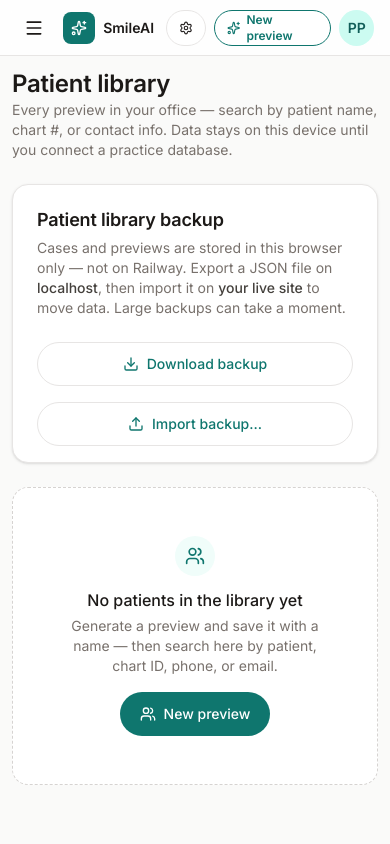
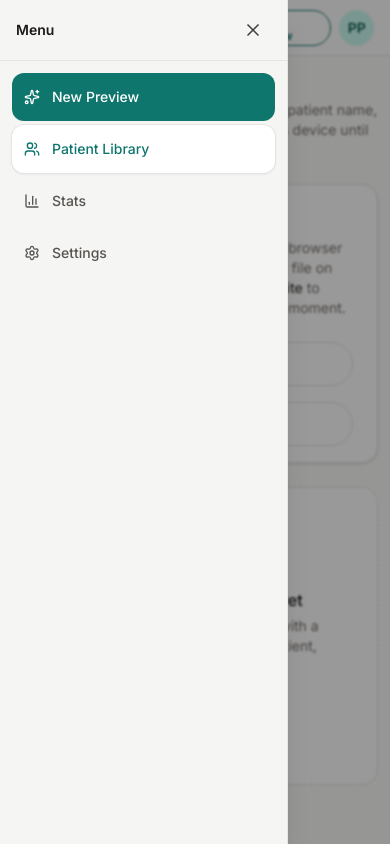
Before and after one commit to johnreddredd/dentist-main, a Next.js app: page /cases in a window 390 px wide. Both pictures are taken after a click on the button "Open menu". Built offline with nearby package versions, Linux system fonts and the light colour scheme.

Commit message:
Fix mobile hamburger: slide-out nav with sidebar links
Made-with: Cursor

```diff
--- a/components/dashboard/TopBar.tsx
+++ b/components/dashboard/TopBar.tsx
@@ -1,16 +1,57 @@
 "use client";
 
+import * as React from "react";
 import Link from "next/link";
-import { Menu, Settings, Sparkles } from "lucide-react";
+import { usePathname } from "next/navigation";
+import {
+  BarChart3,
+  Menu,
+  Settings,
+  Sparkles,
+  Users,
+  X,
+} from "lucide-react";
+import { cn } from "@/lib/utils";
 import { useGenerateForm } from "@/lib/stores/generate-form";
 
+const MOBILE_LINKS = [
+  { href: "/generate", label: "New Preview", icon: Sparkles, primary: true },
+  { href: "/cases", label: "Patient Library", icon: Users },
+  { href: "/stats", label: "Stats", icon: BarChart3 },
+  { href: "/settings", label: "Settings", icon: Settings },
+] as const;
+
 export function TopBar() {
+  const pathname = usePathname();
+  const [menuOpen, setMenuOpen] = React.useState(false);
+
+  React.useEffect(() => {
+    if (!menuOpen) return;
+    const prev = document.body.style.overflow;
+    document.body.style.overflow = "hidden";
+    return () => {
+      document.body.style.overflow = prev;
+    };
+  }, [menuOpen]);
+
+  React.useEffect(() => {
+    if (!menuOpen) return;
+    const onKey = (e: KeyboardEvent) => {
+      if (e.key === "Escape") setMenuOpen(false);
+    };
+    window.addEventListener("keydown", onKey);
+    return () => window.removeEventListener("keydown", onKey);
+  }, [menuOpen]);
+
   return (
+    <>
       <header className="sticky top-0 z-10 flex h-14 items-center gap-3 border-b border-[color:var(--color-warm-200)] bg-white/80 px-4 backdrop-blur lg:h-16 lg:px-6">
         <button
           type="button"
           className="inline-flex size-9 items-center justify-center rounded-lg hover:bg-[color:var(--color-warm-100)] lg:hidden"
-        aria-label="Menu"
+          aria-label="Open menu"
+          aria-expanded={menuOpen}
+          onClick={() => setMenuOpen(true)}
         >
           <Menu className="size-5" />
         </button>
@@ -45,5 +86,67 @@ export function TopBar() {
           </div>
         </div>
       </header>
+
+      {menuOpen ? (
+        <div className="fixed inset-0 z-50 lg:hidden">
+          <button
+            type="button"
+            className="absolute inset-0 bg-black/40 backdrop-blur-[1px]"
+            aria-label="Close menu"
+            onClick={() => setMenuOpen(false)}
+          />
+          <div
+            className="absolute inset-y-0 left-0 flex w-[min(18rem,calc(100vw-2.5rem))] flex-col border-r border-[color:var(--color-warm-200)] bg-[#F5F5F4] shadow-xl"
+            role="dialog"
+            aria-modal="true"
+            aria-label="Main navigation"
+          >
+            <div className="flex items-center justify-between border-b border-[#E7E5E4] px-4 py-3">
+              <span className="text-sm font-semibold text-[color:var(--color-warm-900)]">
+                Menu
+              </span>
+              <button
+                type="button"
+                className="inline-flex size-9 items-center justify-center rounded-lg hover:bg-white"
+                aria-label="Close menu"
+                onClick={() => setMenuOpen(false)}
+              >
+                <X className="size-5 text-[color:var(--color-warm-700)]" />
+              </button>
+            </div>
+            <nav className="flex flex-col gap-1 p-3">
+              {MOBILE_LINKS.map((l) => {
+                const Icon = l.icon;
+                const active =
+                  pathname === l.href || pathname.startsWith(`${l.href}/`);
+                return (
+                  <Link
+                    key={l.href}
+                    href={l.href}
+                    onClick={() => {
+                      if (l.href === "/generate") {
+                        useGenerateForm.getState().reset();
+                      }
+                      setMenuOpen(false);
+                    }}
+                    className={cn(
+                      "flex items-center gap-3 rounded-xl px-3 py-3 text-sm font-medium transition-colors min-h-[48px]",
+                      active
+                        ? "bg-white text-[#0F766E] shadow-sm ring-1 ring-[#E7E5E4]"
+                        : l.primary
+                          ? "bg-[color:var(--color-teal-700)] text-white hover:bg-[color:var(--color-teal-800)]"
+                          : "text-[#57534E] hover:bg-white/70",
+                    )}
+                  >
+                    <Icon className="size-4 shrink-0" aria-hidden />
+                    {l.label}
+                  </Link>
+                );
+              })}
+            </nav>
+          </div>
+        </div>
+      ) : null}
+    </>
   );
 }
```
Lines whose indentation alone changed are shown as unchanged.
